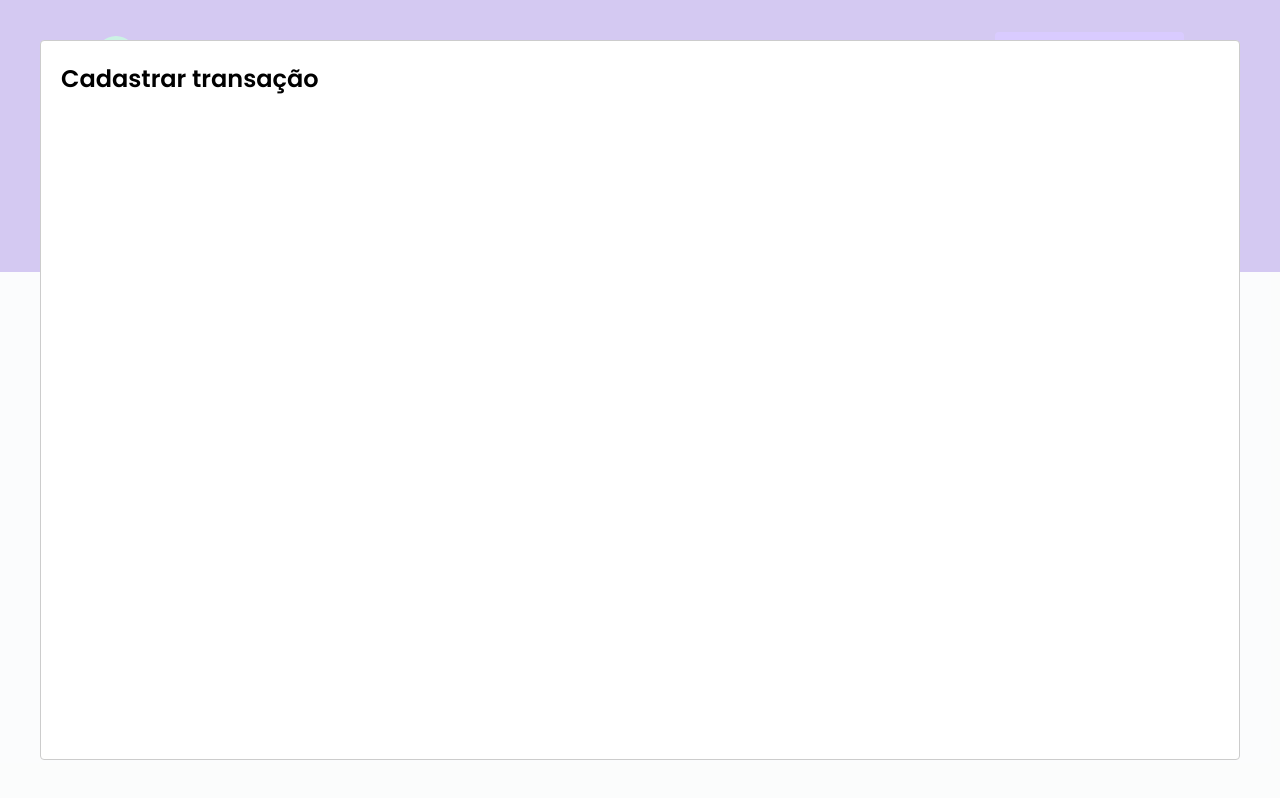
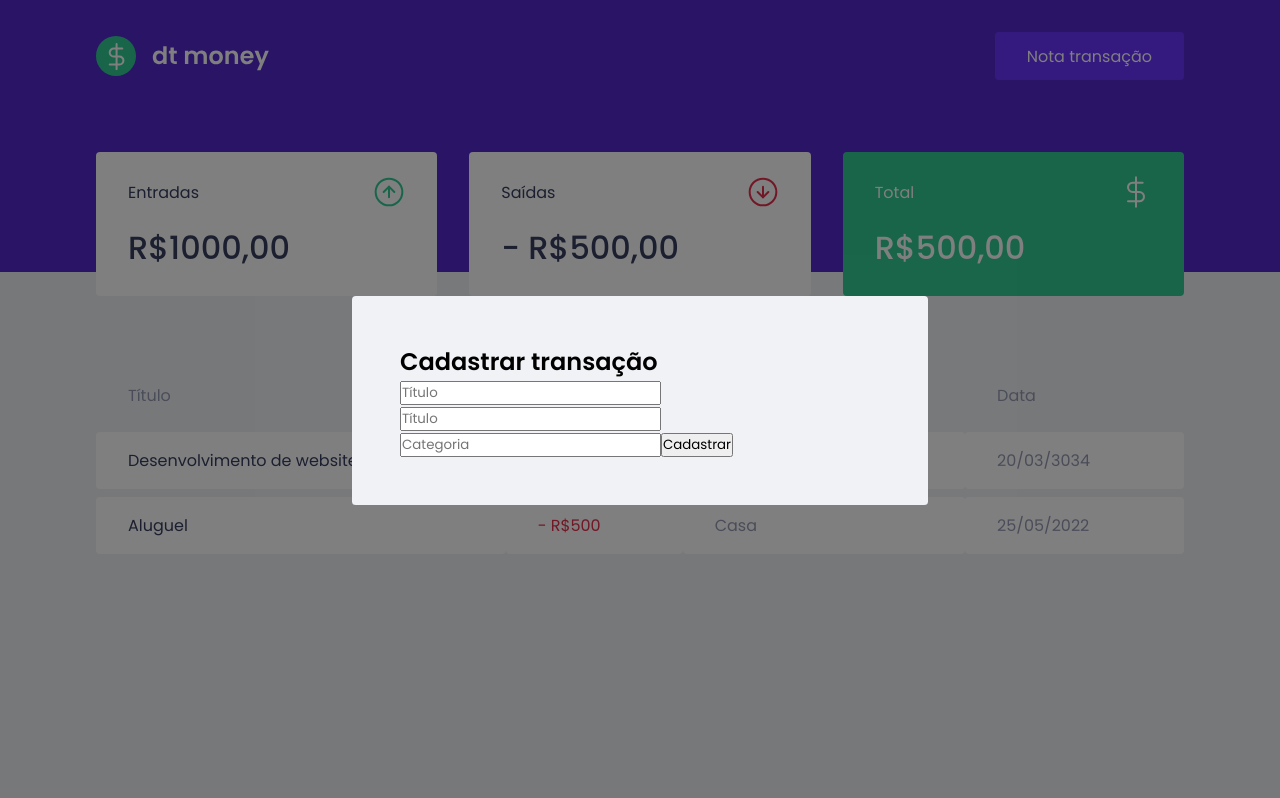
Before and after one commit to Feelpe/react-finance-manager, a React (Create React App) app: page / in a window 1280 px wide. Both pictures are taken after a click on the button "Nota transação". Built offline with nearby package versions, Linux system fonts and the light colour scheme; no server answers; what miragejs would draw is missing.

Commit message:
feat: style modal

```diff
--- a/src/components/NewTransactionModal/index.tsx
+++ b/src/components/NewTransactionModal/index.tsx
@@ -1,4 +1,5 @@
 import Modal from "react-modal";
+import { Container } from "./styles";
 
 interface NewTransactionModalProps {
   isOpen: boolean;
@@ -10,8 +11,18 @@
     <Modal
       isOpen={isOpen}
       onRequestClose={onRequestClose}
+      overlayClassName="react-modal-overlay"
+      className="react-modal-content"
     >
-      <h2>Cadastrar transação</h2>
+      <Container>
+        <h2>Cadastrar transação</h2>
+        <input type="text" placeholder="Título" />
+        <input type="number" placeholder="Título" />
+        <input type="text" placeholder="Categoria" />
+        <button type="submit">
+          Cadastrar
+        </button>
+      </Container>
     </Modal>
   );
 }
--- a/src/components/NewTransactionModal/styles.ts
+++ b/src/components/NewTransactionModal/styles.ts
@@ -1,3 +1,5 @@
 import styled from "styled-components";
 
-export const Container = styled.div``;
+export const Container = styled.form`
+
+`;
--- a/src/styles/global.ts
+++ b/src/styles/global.ts
@@ -53,4 +53,26 @@
     opacity: 0.6;
     cursor: not-allowed;
   }
+  .react-modal-overlay {
+    background: rgba(0, 0, 0, 0.5);
+
+    position: fixed;
+    top: 0;
+    bottom: 0;
+    right: 0;
+    left: 0;
+
+    display: flex;
+    align-items: center;
+    justify-content: center;
+  }
+
+  .react-modal-content {
+    width: 100%;
+    max-width: 576px;
+    background: var(--background);
+    padding: 3rem;
+    position: relative;
+    border-radius: 0.24rem;
+  }
 `;
```
